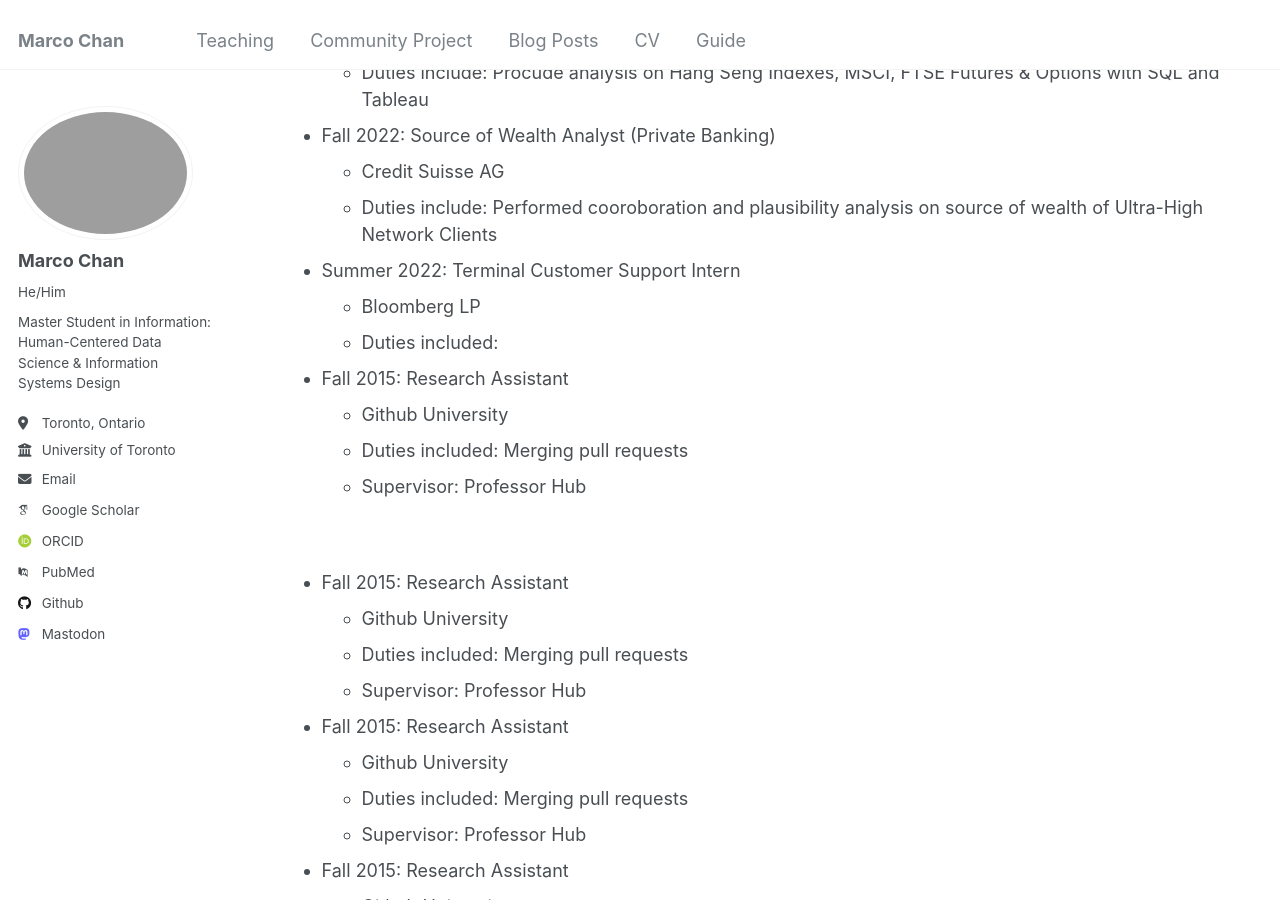
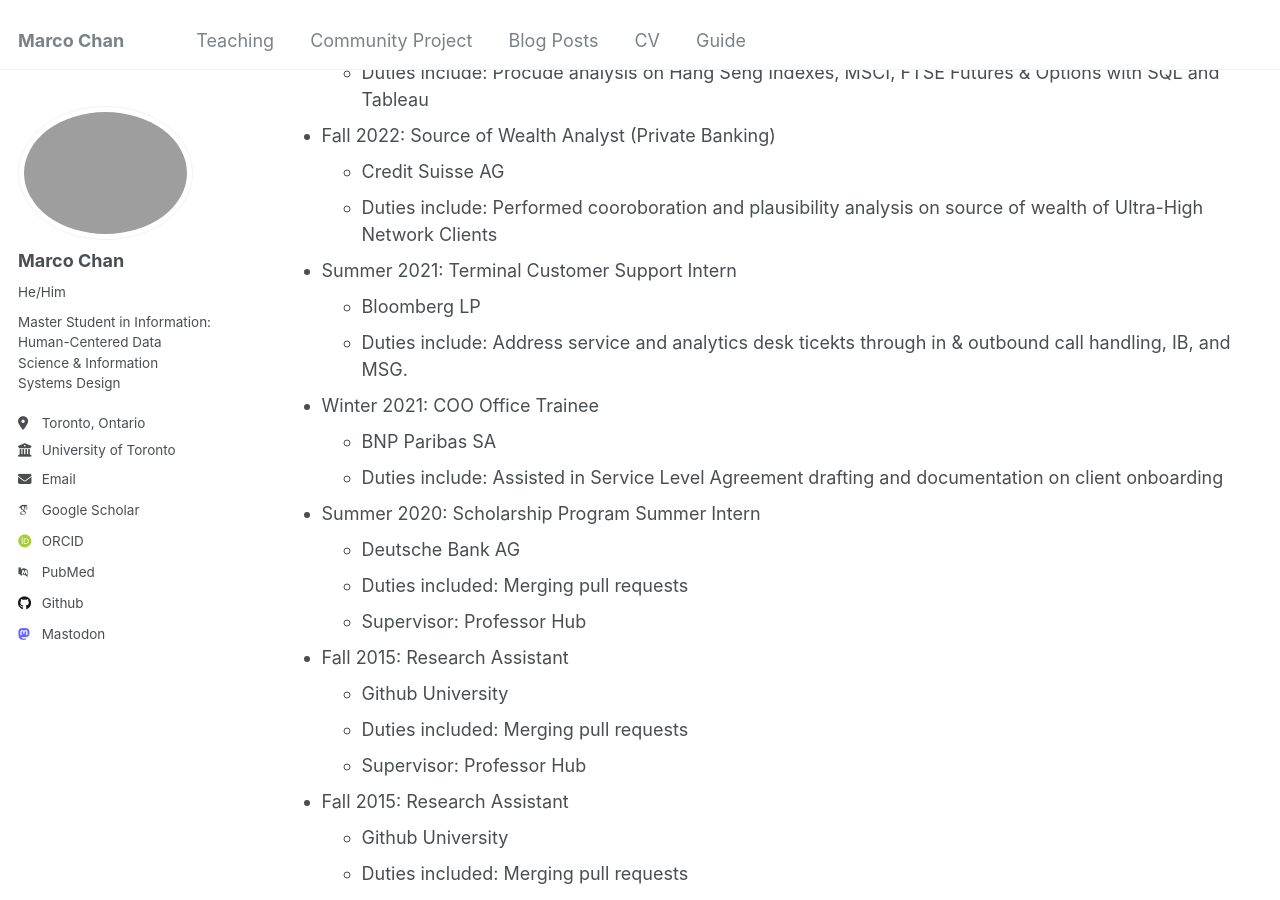
Before and after one commit to Marco-ProspectivePhD/home, a Jekyll site: the page built from _pages/cv.md, in a window 1280 px wide and 900 px high, scrolled down 1071 px. Built offline with Jekyll 4.4.1, drawn with Linux system fonts in a browser that asks for light colours; some web fonts are replaced.

Commit message:
Update cv.md

```diff
--- a/_pages/cv.md
+++ b/_pages/cv.md
@@ -60,22 +60,18 @@ Work experience
   * Duties include: Performed cooroboration and plausibility analysis on source of wealth of Ultra-High Network Clients
 <br/>
 
-* Summer 2022: Terminal Customer Support Intern
+* Summer 2021: Terminal Customer Support Intern
   * Bloomberg LP
-  * Duties included:
+  * Duties include: Address service and analytics desk ticekts through in & outbound call handling, IB, and MSG.
 <br/>
 
-
-* Fall 2015: Research Assistant
-  * Github University
-  * Duties included: Merging pull requests
-  * Supervisor: Professor Hub
-
+* Winter 2021: COO Office Trainee
+  * BNP Paribas SA
+  * Duties include: Assisted in Service Level Agreement drafting and documentation on client onboarding
 <br/>
 
-
-* Fall 2015: Research Assistant
-  * Github University
+* Summer 2020: Scholarship Program Summer Intern
+  * Deutsche Bank AG
   * Duties included: Merging pull requests
   * Supervisor: Professor Hub
 
```
